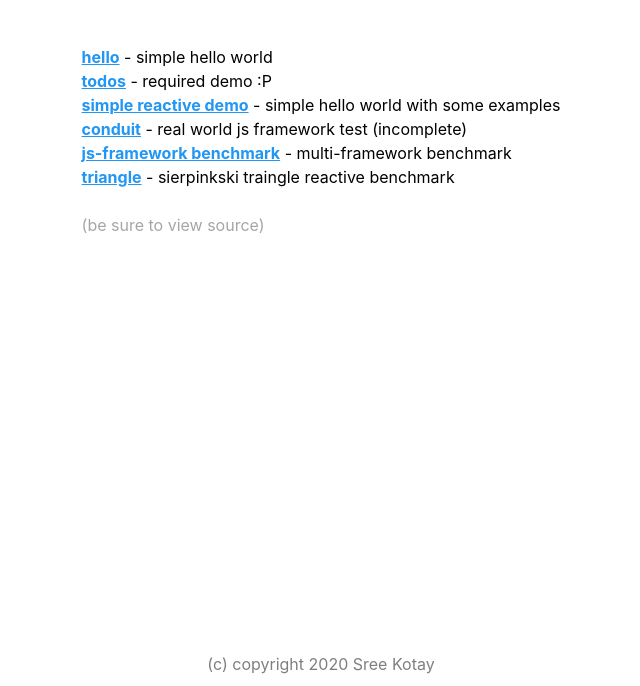
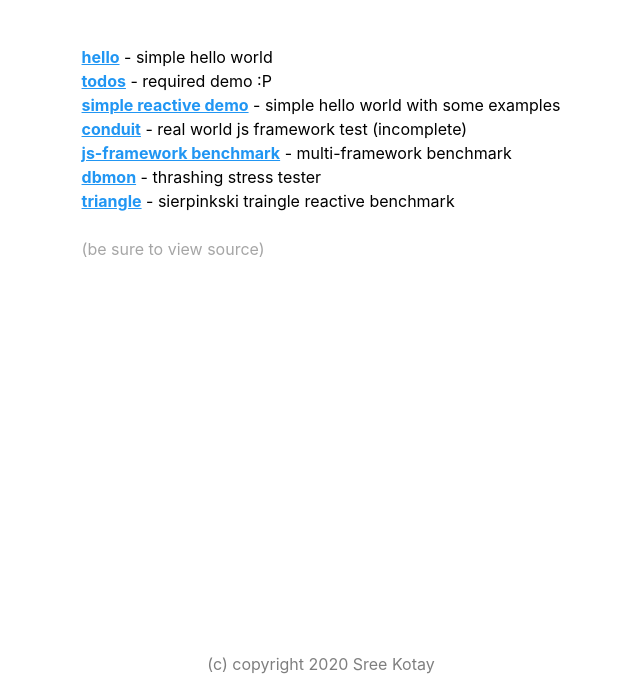
Before and after one commit to sreekotay/reefer, a plain HTML site: page examples/index.html in a window 1280 px wide. Shown: the part 114-800 px from the top of the page, without its empty margins (319-959 px from the left). Drawn offline with Linux system fonts and the light colour scheme.

Commit message:
add dbmon to index

```diff
--- a/examples/index.html
+++ b/examples/index.html
@@ -20,6 +20,7 @@
       ["simple reactive demo", "simple hello world with some examples", "/reeferreactive.html"],
       ["conduit", "real world js framework test (incomplete)", "/conduit/"],
       ["js-framework benchmark", "multi-framework benchmark", "/js-framework-benchmark/keyed/reefer/"],
+      ["dbmon", "thrashing stress tester", "/dbmon/dbmon-reefer.html"],
       ["triangle", "sierpinkski traingle reactive benchmark", "/triangle.html"]
       ]' reef-p-datasrc='data.links'
       >
```
